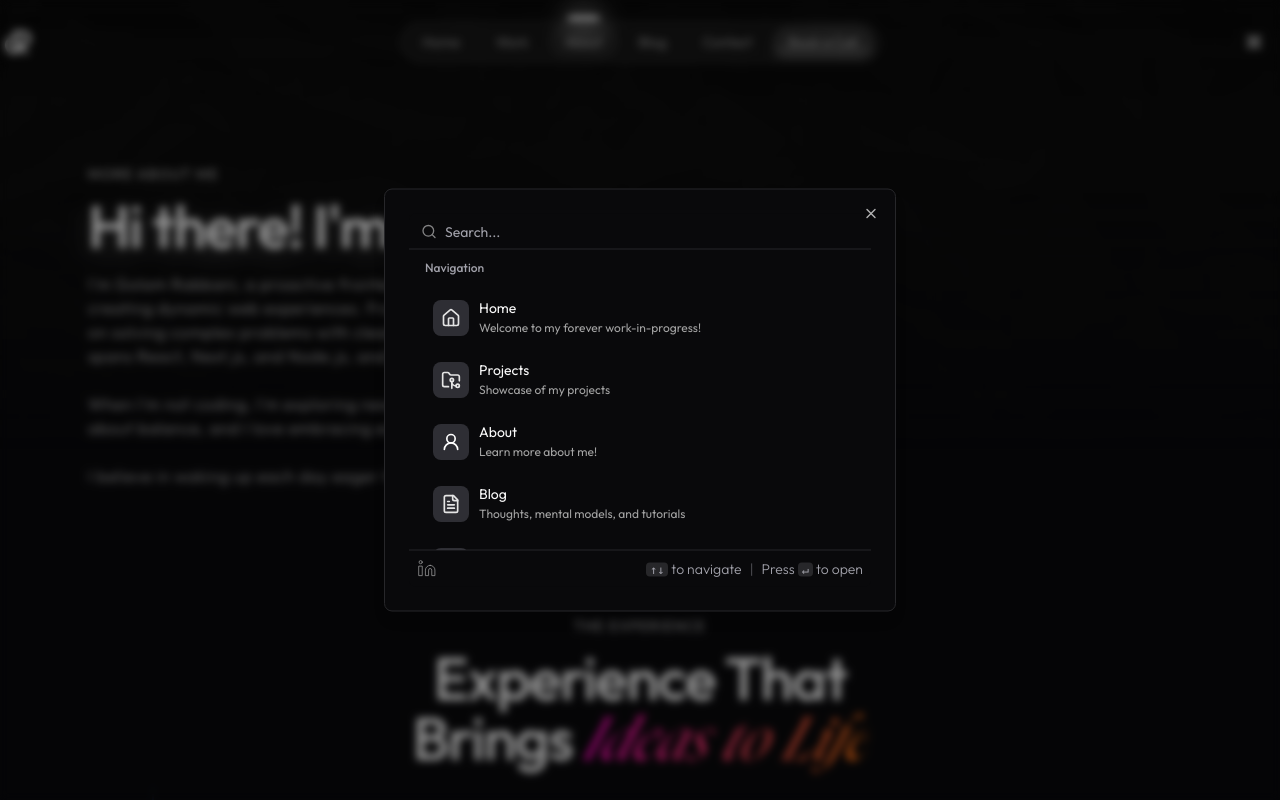
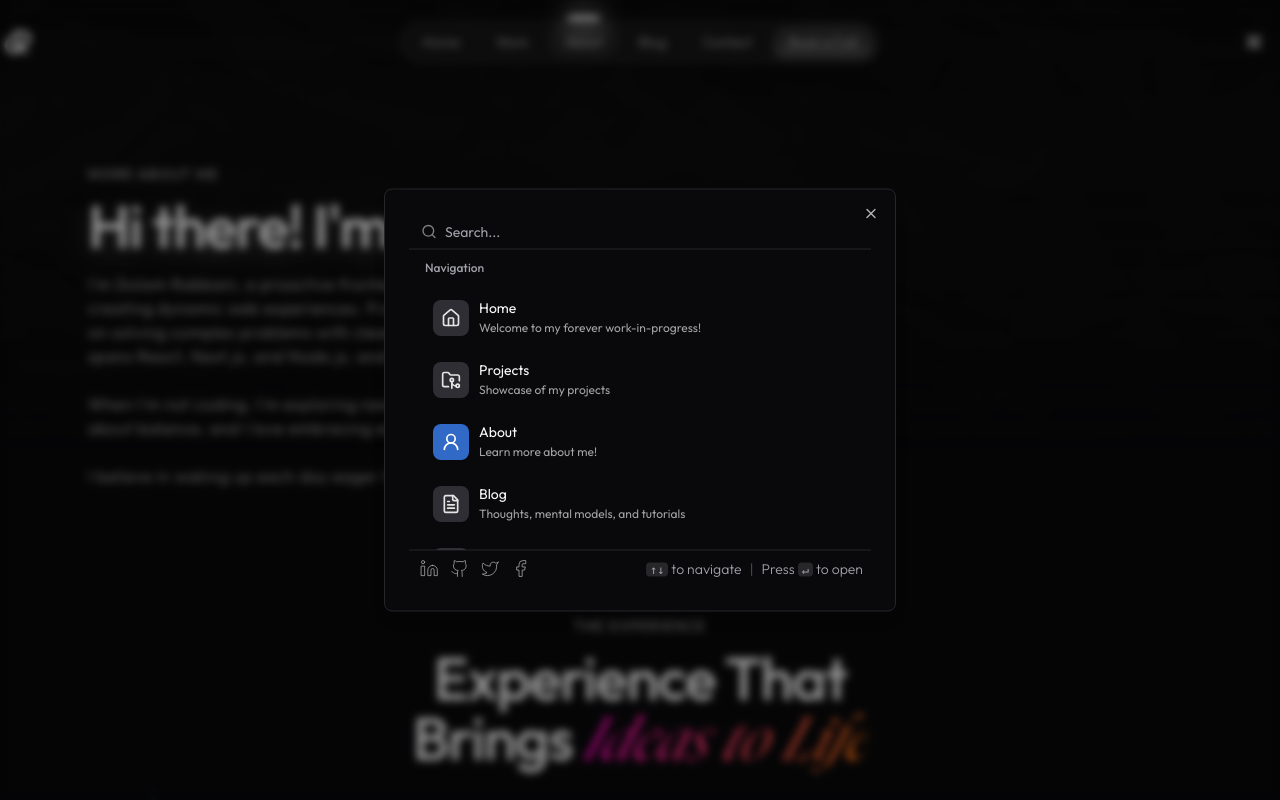
Before and after one commit to golamrabbani93/devrabbani, a Next.js app: page /about in a window 1280 px wide. Both pictures are taken after a click on the button "Open search menu". Shown: the top 800 px of the page. Built offline with nearby package versions, Linux system fonts and the light colour scheme.

Commit message:
add social in modal

```diff
--- a/src/components/Header2/components/Modal/Modal.tsx
+++ b/src/components/Header2/components/Modal/Modal.tsx
@@ -1,6 +1,7 @@
 import {Dialog, DialogContent, DialogTrigger} from '@/components/ui/dialog';
 import {DialogTitle} from '@radix-ui/react-dialog';
 import Navigations from '../Navigations/Navigations';
+import Link from 'next/link';
 
 export function Modal() {
 	return (
@@ -113,9 +114,9 @@ export function Modal() {
 						</div>
 					</div>
 					<div className="text-muted-foreground flex justify-between border-t p-2 text-sm font-light">
-						<div className="flex gap-3 scale-95 opacity-70">
-							<a
-								href="https://linkedin.com/in/iaayushbharti"
+						<div className="flex gap-3 scale-95 opacity-80">
+							<Link
+								href="https://www.linkedin.com/in/g-rabbani/"
 								target="_blank"
 								rel="noopener noreferrer"
 								className="text-neutral-300 transition-colors hover:text-neutral-100"
@@ -137,8 +138,72 @@ export function Modal() {
 									<rect width="4" height="12" x="2" y="9"></rect>
 									<circle cx="4" cy="4" r="2"></circle>
 								</svg>
-							</a>
-							{/* Repeat similar structure for other social links */}
+							</Link>
+							<Link
+								href="https://github.com/golamrabbani93"
+								target="_blank"
+								rel="noopener noreferrer"
+								className="text-neutral-300 transition-colors hover:text-neutral-100"
+							>
+								<span className="sr-only">GitHub</span>
+								<svg
+									stroke="currentColor"
+									fill="none"
+									strokeWidth="1.5"
+									viewBox="0 0 24 24"
+									strokeLinecap="round"
+									strokeLinejoin="round"
+									height="20"
+									width="20"
+									xmlns="http://www.w3.org/2000/svg"
+									className="stroke-1"
+								>
+									<path d="M15 22v-4a4.8 4.8 0 0 0-1-3.5c3 0 6-2 6-5.5.08-1.25-.27-2.48-1-3.5.28-1.15.28-2.35 0-3.5 0 0-1 0-3 1.5-2.64-.5-5.36-.5-8 0C6 2 5 2 5 2c-.3 1.15-.3 2.35 0 3.5A5.403 5.403 0 0 0 4 9c0 3.5 3 5.5 6 5.5-.39.49-.68 1.05-.85 1.65-.17.6-.22 1.23-.15 1.85v4"></path>
+									<path d="M9 18c-4.51 2-5-2-7-2"></path>
+								</svg>
+							</Link>
+							<Link
+								href="https://www.facebook.com/golam.rabbani.72"
+								target="_blank"
+								rel="noopener noreferrer"
+								className="text-neutral-300 transition-colors hover:text-neutral-100"
+							>
+								<span className="sr-only">Twitter</span>
+								<svg
+									stroke="currentColor"
+									fill="none"
+									strokeWidth="1.5"
+									viewBox="0 0 24 24"
+									strokeLinecap="round"
+									strokeLinejoin="round"
+									height="20"
+									width="20"
+									xmlns="http://www.w3.org/2000/svg"
+									className="stroke-1"
+								>
+									<path d="M22 4s-.7 2.1-2 3.4c1.6 10-9.4 17.3-18 11.6 2.2.1 4.4-.6 6-2C3 15.5.5 9.6 3 5c2.2 2.6 5.6 4.1 9 4-.9-4.2 4-6.6 7-3.8 1.1 0 3-1.2 3-1.2z"></path>
+								</svg>
+							</Link>
+							<Link
+								href="https://www.facebook.com/golam.rabbani.72"
+								target="_blank"
+								rel="noopener noreferrer"
+								className="text-neutral-300 transition-colors hover:text-neutral-100"
+							>
+								<svg
+									xmlns="http://www.w3.org/2000/svg"
+									width="20"
+									height="20"
+									viewBox="0 0 24 24"
+									fill="none"
+									stroke="currentColor"
+									strokeLinecap="round"
+									strokeLinejoin="round"
+									className="lucide lucide-facebook-icon lucide-facebook"
+								>
+									<path d="M18 2h-3a5 5 0 0 0-5 5v3H7v4h3v8h4v-8h3l1-4h-4V7a1 1 0 0 1 1-1h3z" />
+								</svg>
+							</Link>
 						</div>
 						<span>
 							<span className="md:hidden">Scroll</span>{' '}
--- a/src/components/Header2/components/Navigations/Navigations.tsx
+++ b/src/components/Header2/components/Navigations/Navigations.tsx
@@ -84,6 +84,7 @@ const Navigations = () => {
 			),
 			title: 'About',
 			description: 'Learn more about me!',
+			active: pathname === '/about',
 		},
 		{
 			id: 'blog',
```
